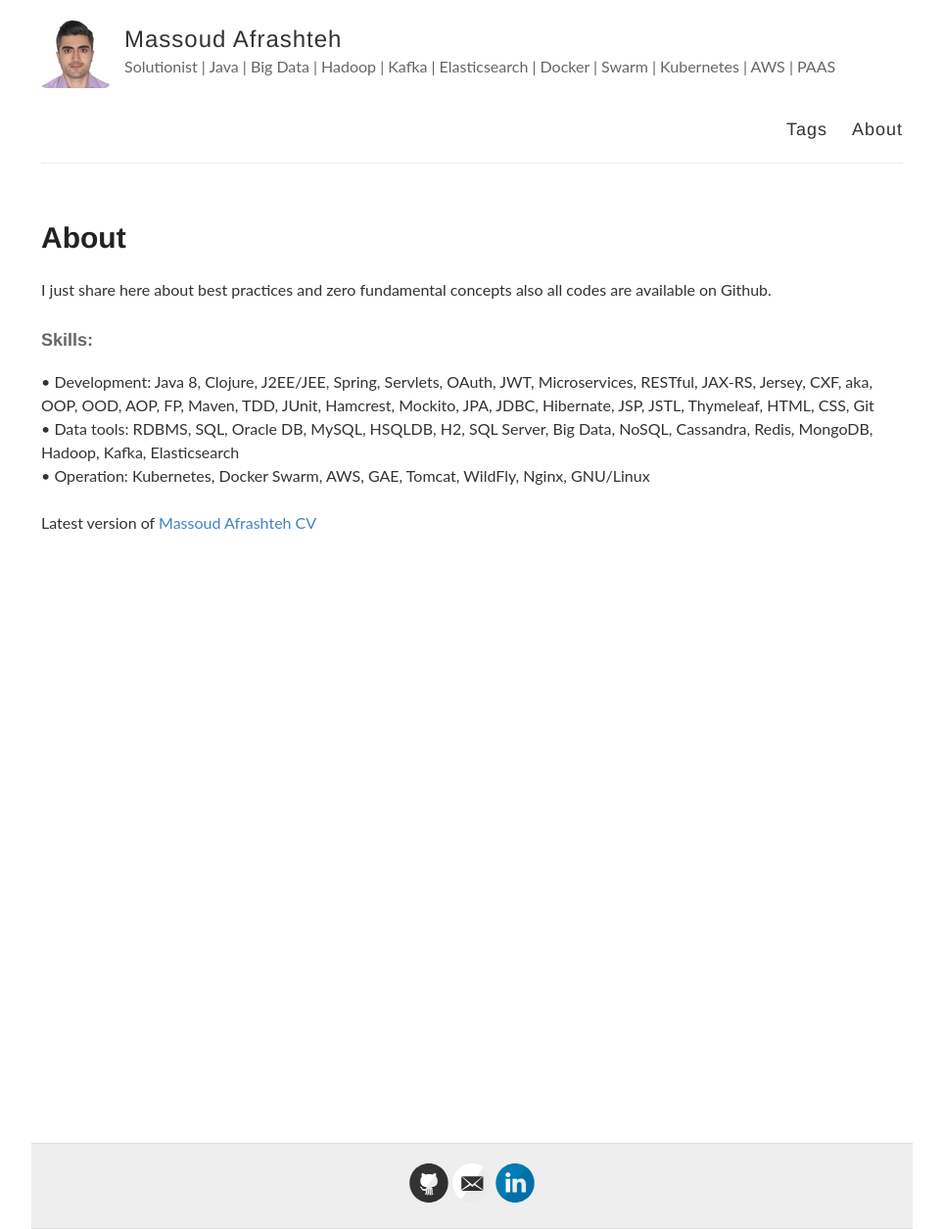
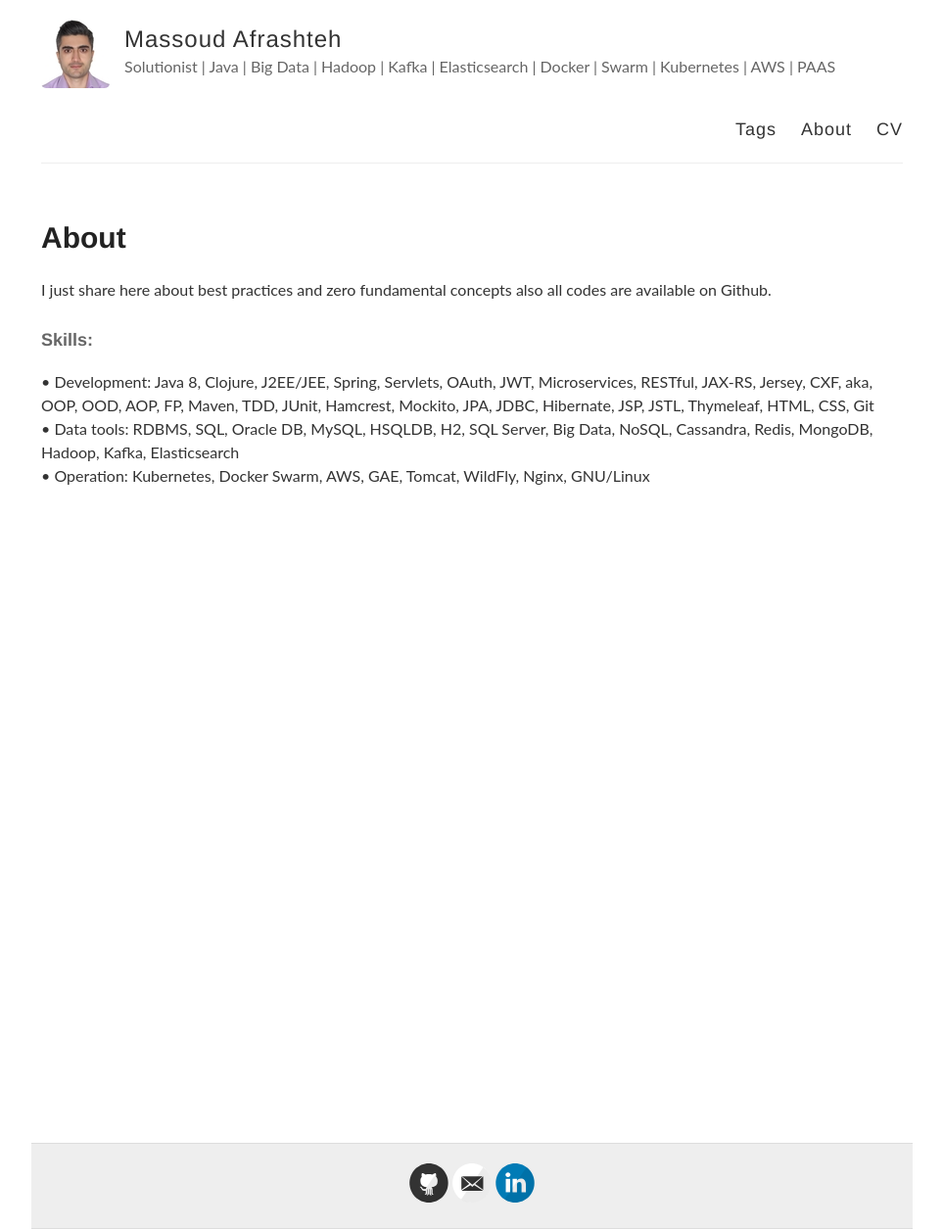
Before and after one commit to iamrdn/notes, a Jekyll site: the page built from about.md, in a window 1280 px wide. Shown: the whole page at 98% size, without its empty margins (158-1121 px from the left). Built offline with Jekyll 4.4.1, drawn with Linux system fonts in a browser that asks for light colours.

Commit message:
add cv link

```diff
--- a/_layouts/default.html
+++ b/_layouts/default.html
@@ -30,6 +30,7 @@
           <nav>
             <a href="{{ site.baseurl }}/tags">Tags</a>
             <a href="{{ site.baseurl }}/about">About</a>
+            <a href="{{ site.baseurl }}/cv">CV</a>
           </nav>
         </header>
       </div>
--- a/about.md
+++ b/about.md
@@ -14,9 +14,3 @@ Mockito, JPA, JDBC, Hibernate, JSP, JSTL, Thymeleaf, HTML, CSS, Git
 Cassandra, Redis, MongoDB, Hadoop, Kafka, Elasticsearch
 <br>• Operation: Kubernetes, Docker Swarm, AWS, GAE, Tomcat, WildFly, Nginx, GNU/Linux
 <br>
-<br>Latest version of [Massoud Afrashteh CV][Massoud-Afrashteh-CV]
-<br>
-
-
-
-[Massoud-Afrashteh-CV]: /cv
```
Also changed, not shown: 8 other files.
